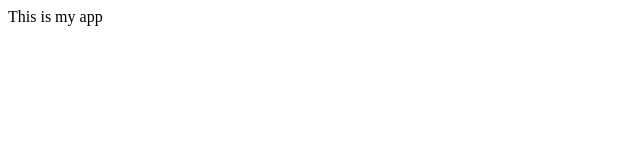
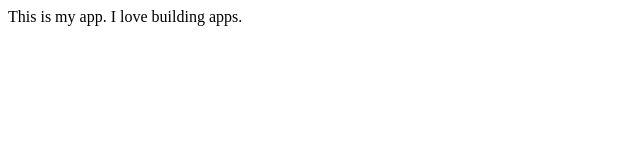
Before and after one commit to DannyTheOG/myappDemo, a plain HTML site: page index.html in a window 1280 px wide. Shown: the whole page, without its empty margins (0-640 px from the left). Drawn offline with Linux system fonts and the light colour scheme.

Commit message:
Changed index.html

```diff
--- a/index.html
+++ b/index.html
@@ -4,6 +4,6 @@
 		<title> MyApp </title>
 	</head>
 	<body>
-		This is my app
+		This is my app. I love building apps.
 	</body>
 </html>
```
